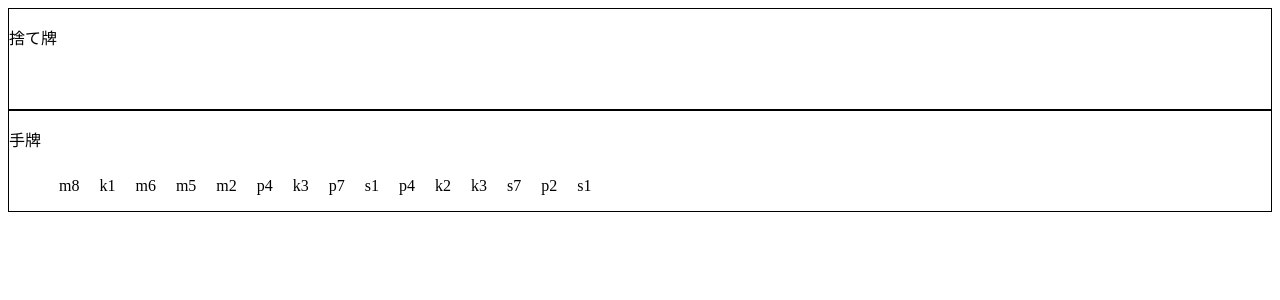
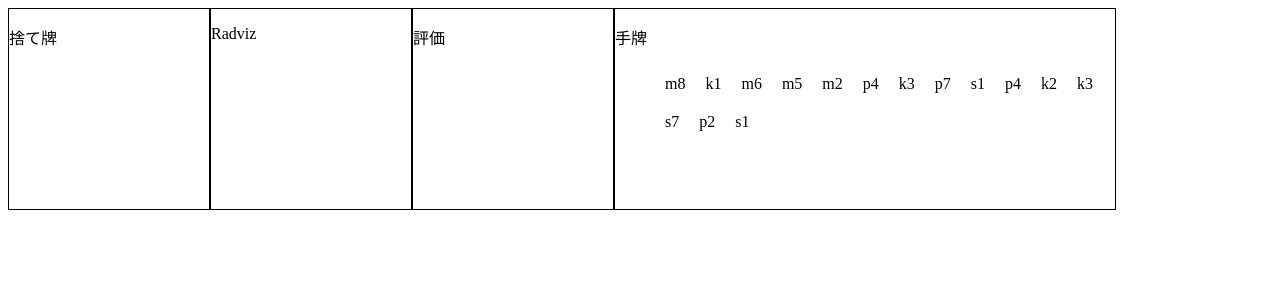
Before and after one commit to vdslab/mahjong-vis, a Next.js app: page / in a window 1280 px wide. Shown: the top 300 px of the page. Built offline with nearby package versions, Linux system fonts and the light colour scheme; what recoil-persist would draw is missing.

Commit message:
各コンポーネントの概形を描画

```diff
--- a/components/AbandonedHaiView.jsx
+++ b/components/AbandonedHaiView.jsx
@@ -4,12 +4,12 @@ export default function AbandonedHaiView (){
   const abandonedHai = useRecoilValue(haiState)
   const suteHaiList = useRecoilValue(suteHaiListState)
   console.log(suteHaiList)
-  return <div style={{border:"1px solid black",height:"100px"}}>
+  return <div style={{border:"1px solid black",width:"200px",height:"200px",float:"left"}}>
     <p>捨て牌</p>
-    <ul style={{clear:"both"}}>
+    <ul style={{overflow:"hidden"}}>
       {
         suteHaiList.map(item => {
-          return <li style={{float:"left",listStyle:"none",padding:"10px",display:"block"}}>{item}</li>
+          return <li style={{float:"left",listStyle:"none",padding:"3px 10px",display:"block"}}>{item}</li>
       })
     }
     </ul>
--- a/components/AssessmentView.jsx
+++ b/components/AssessmentView.jsx
@@ -1,3 +1,5 @@
 export default function AssessmentView (){
-  return <div></div>
+  return <div style={{width:"200px",height:"200px",border:"1px solid black",float:"left"}}>
+    <p>評価</p>
+  </div>
   }
--- a/components/Main.jsx
+++ b/components/Main.jsx
@@ -4,10 +4,12 @@ import RadvizChart from "./RadvizChart";
 import TehaiView from "./TehaiView";
 
 export default function Main (){
-  return (<div>
+  return (<div style={{overflow:"hidden"}}>
+    <div style={{overflow:"hidden",float:"left"}}>
     <AbondonedHaiView />
     <RadvizChart />
     <AssessmentView />
+    </div>
     <TehaiView />
   </div>)
   }
--- a/components/RadvizChart.jsx
+++ b/components/RadvizChart.jsx
@@ -1,3 +1,5 @@
 export default function RadvizChart (){
-  return <div></div>
+  return <div style={{width:"200px",height:"200px",border:"1px solid black",float:"left"}}>
+    <p>Radviz</p>
+  </div>
   }
--- a/components/TehaiView.jsx
+++ b/components/TehaiView.jsx
@@ -43,9 +43,9 @@ if(tehai.length < 2) {
 }
   else {
   return (
-    <div style={{border:"1px solid black",height:"100px"}}>
+    <div style={{width:"500px",height:"200px",border:"1px solid black",float:"left"}}>
     <p>手牌</p>
-    <ul style={{clear:"both"}}>
+    <ul style={{overflow:"hidden"}}>
       {tehai.map(item => {
         return <li style={{float:"left",listStyle:"none",padding:"10px"}} data-id={item.id} data-hai={item.hai} onClick={clickHandler}>{item.hai}</li>
       }
```
